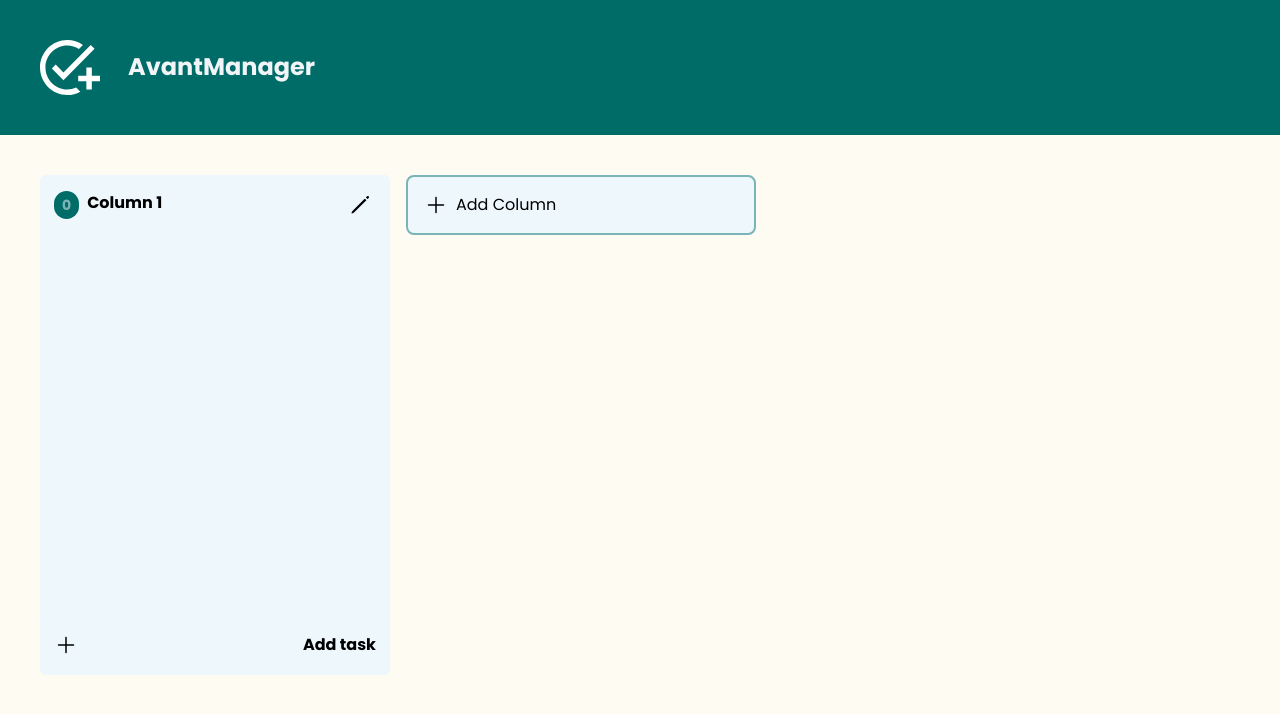
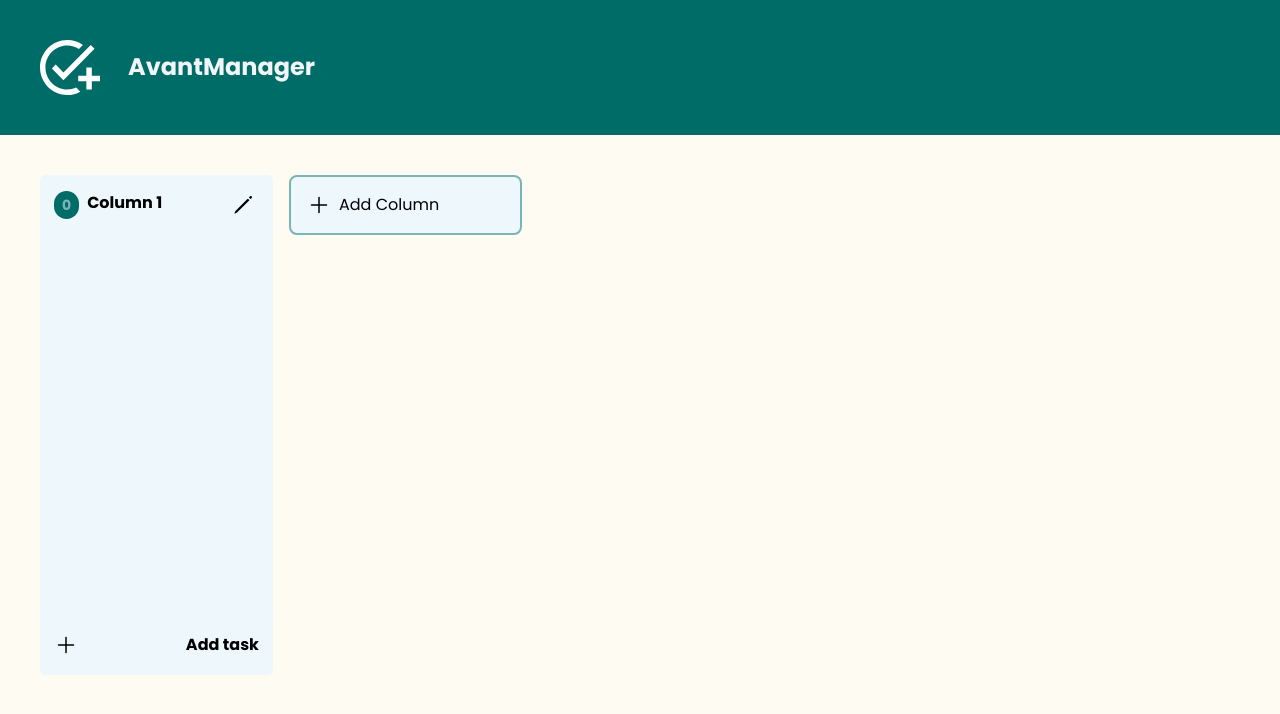
Before and after one commit to luiza-omena/React-management-tool, a React (Vite) app in the folder task-manager/: page / in a window 1280 px wide. Both pictures are taken after a click on the button "Add Column". Shown: the top 714 px of the page. Built offline with nearby package versions, Linux system fonts and the light colour scheme.

Commit message:
Adjusting Width
Fix: Fixing the Columns Width.

```diff
--- a/task-manager/src/components/Board.tsx
+++ b/task-manager/src/components/Board.tsx
@@ -43,8 +43,8 @@ function Board() {
           onDragStart={onDragStart}
           onDragOver={onDragOver}
         >
-          <div className="m-auto flex gap-4">
-            <div className="flex gap-4">
+          <div className="m-auto flex gap-4 flex-col md:flex-row items-center md:items-start">
+            <div className="flex gap-4 flex-col md:flex-row items-center">
               {columns.map((col) => (
                 <ColumnBox
                   column={col}
@@ -56,14 +56,17 @@ function Board() {
                 />
               ))}
             </div>
+
+            {columns.length < 5 && (
               <button
                 onClick={() => {
+                  if (columns.length < 5) {
                     createColumn();
+                  }
                 }}
                 className="
                     h-[60px]
-        w-[300px]
-        min-w-[350px]
+                    w-[18.2vw]
                     cursor-pointer
                     rounded-lg
                     bg-blueWhite
@@ -79,6 +82,7 @@ function Board() {
                 <PlusIcon />
                 Add Column
               </button>
+            )}
           </div>
 
           {createPortal(
--- a/task-manager/src/components/ColumnBox.tsx
+++ b/task-manager/src/components/ColumnBox.tsx
@@ -16,9 +16,14 @@ interface Props {
   tasks: Task[];
 }
 
-function ColumnBox(props: Props) {
-  const { column, editColumn, createTask, deleteTask, editTask, tasks } = props;
-  console.log(tasks.length);
+function ColumnBox({
+  column,
+  editColumn,
+  createTask,
+  deleteTask,
+  editTask,
+  tasks,
+}: Props) {
   const [editMode, setEditMode] = useState(false);
 
   const tasksIds = useMemo(() => {
@@ -48,8 +53,7 @@ function ColumnBox(props: Props) {
       bg-columnBackgroundColor
       opacity-40
       border-2
-      border-pink-500
-      w-[350px]
+      w-[18.2vw]
       h-[500px]
       max-h-[500px]
       rounded-md
@@ -66,7 +70,7 @@ function ColumnBox(props: Props) {
       style={style}
       className="
     bg-blueWhite
-    w-[350px]
+    w-[18.2vw]
     h-[500px]
     max-h-[500px]
     rounded-md
@@ -121,6 +125,7 @@ function ColumnBox(props: Props) {
               }}
               onKeyDown={(e) => {
                 if (e.key == "Enter") {
+                  console.log(e);
                   setEditMode(false);
                 } else {
                   return;
--- a/task-manager/src/icons/DeleteIcon.tsx
+++ b/task-manager/src/icons/DeleteIcon.tsx
@@ -2,7 +2,7 @@ function DeleteIcon() {
   return (
     <svg
       xmlns="http://www.w3.org/2000/svg"
-      fill="none"
+      fill="#000"
       viewBox="0 0 24 24"
       strokeWidth={1.5}
       className="w-5 h-5"
--- a/task-manager/src/index.css
+++ b/task-manager/src/index.css
@@ -5,5 +5,5 @@
 }
 
 body {
-  width: auto;
+  min-width: 970px;
 }
```
Lines whose indentation alone changed are shown as unchanged.
